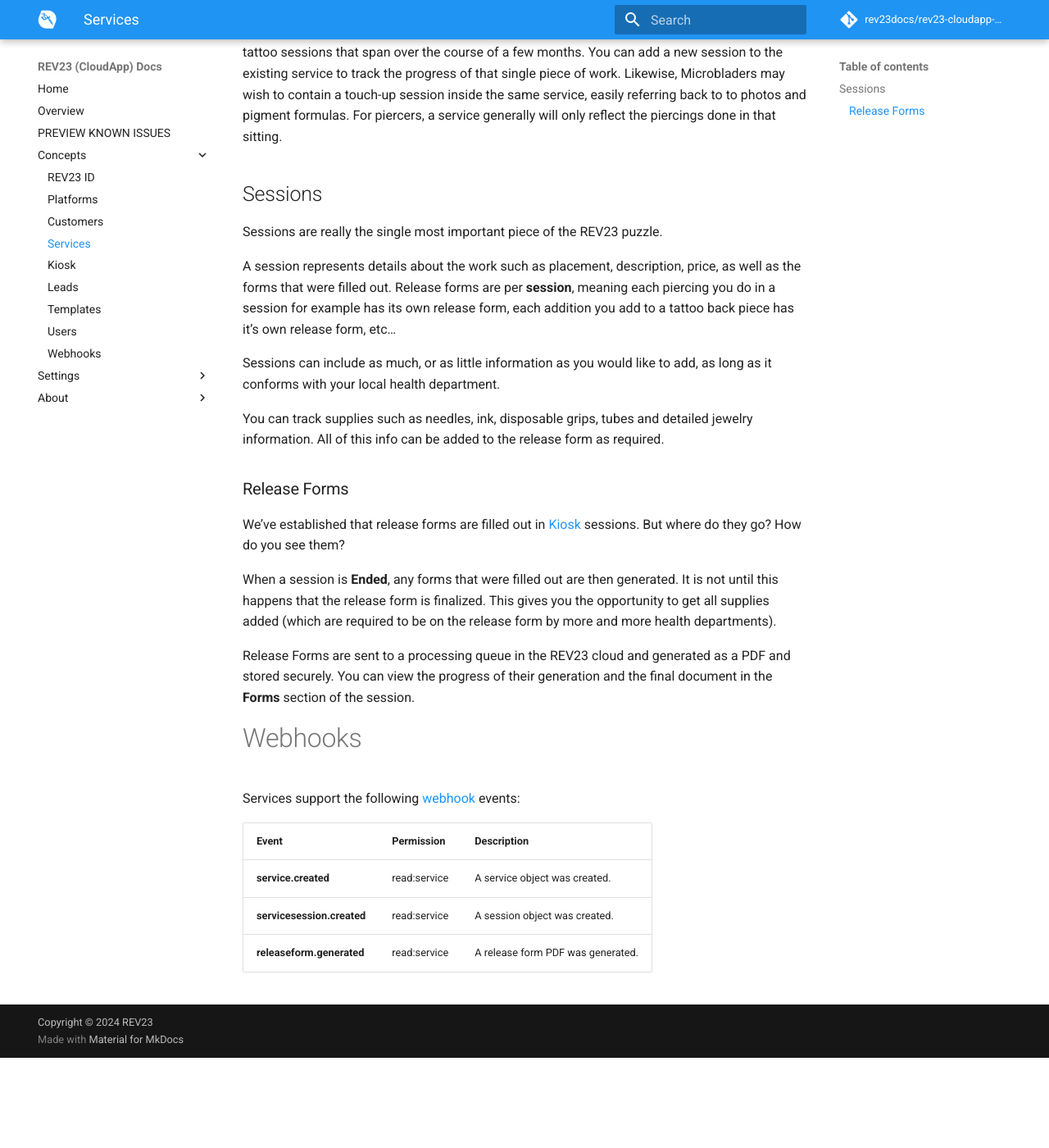
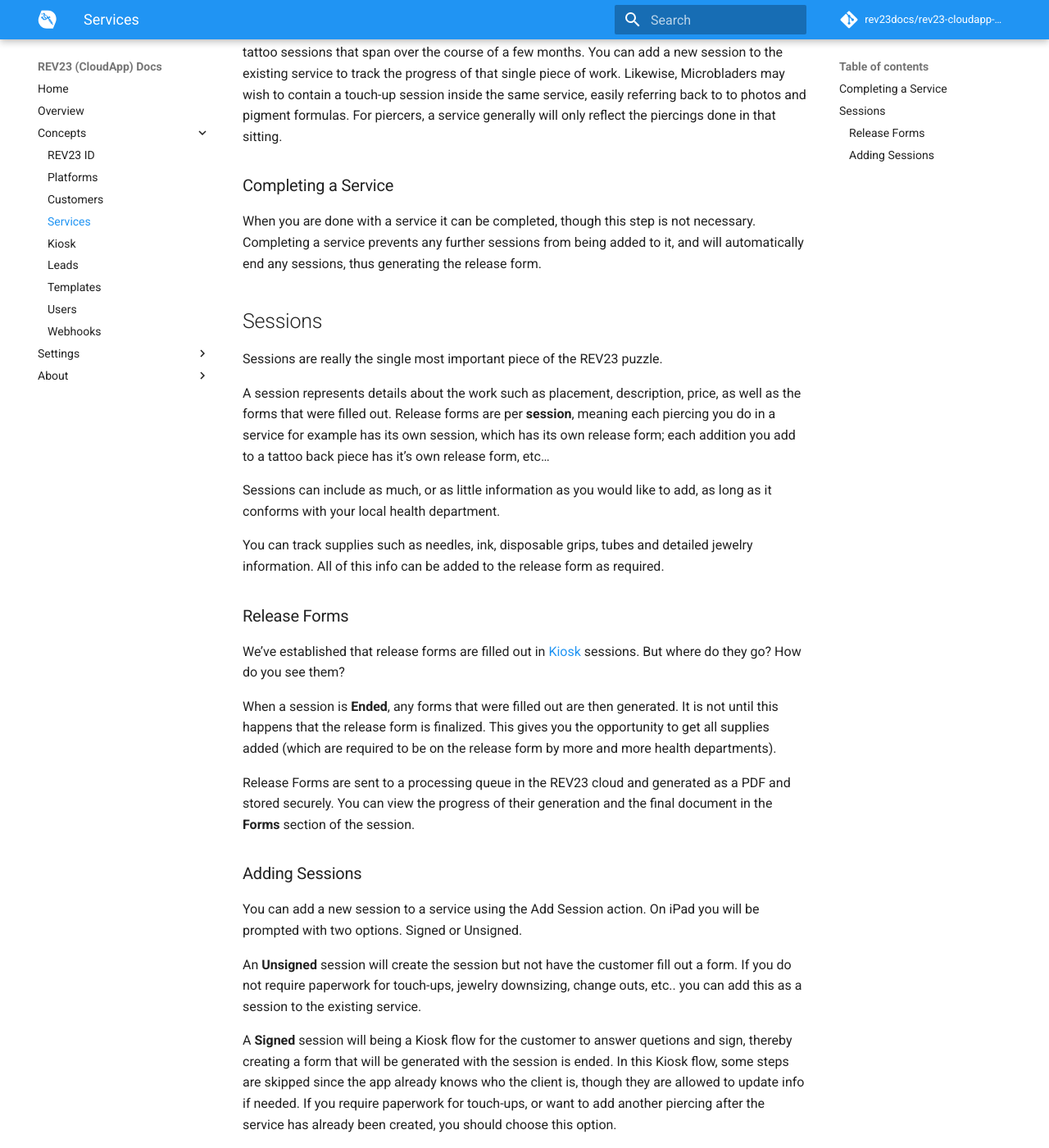
Before and after one commit to REV23Docs/rev23-cloudapp-docs, an MkDocs documentation site: the page built from docs/concepts/services.md, in a window 1280 px wide and 1400 px high, scrolled down 784 px. Shown: the whole window at 82% size. Built offline with MkDocs 1.6.1 and Material for MkDocs 9.7.7, drawn with Linux system fonts in a browser that asks for light colours; comment, search, counter and statistics services are not loaded; before the commit the page ends 2074 px from its top, so only the background shows below that.

Commit message:
updates for release

```diff
--- a/docs/concepts/services.md
+++ b/docs/concepts/services.md
@@ -20,12 +20,15 @@
 
 The benefit of sessions is they allow you to track a longer running service. For example multi-day tattoo sessions that span over the course of a few months. You can add a new session to the existing service to track the progress of that single piece of work. Likewise, Microbladers may wish to contain a touch-up session inside the same service, easily referring back to to photos and pigment formulas. For piercers, a service generally will only reflect the piercings done in that sitting.
 
+### Completing a Service
+When you are done with a service it can be completed, though this step is not necessary. Completing a service prevents any further sessions from being added to it, and will automatically end any sessions, thus generating the release form.
+
 <a href="#sessions"></a>
 ## Sessions
 
 Sessions are really the single most important piece of the REV23 puzzle.
 
-A session represents details about the work such as placement, description, price, as well as the forms that were filled out. Release forms are per **session**, meaning each piercing you do in a session for example has its own release form, each addition you add to a tattoo back piece has it's own release form, etc...
+A session represents details about the work such as placement, description, price, as well as the forms that were filled out. Release forms are per **session**, meaning each piercing you do in a service for example has its own session, which has its own release form; each addition you add to a tattoo back piece has it's own release form, etc...
 
 Sessions can include as much, or as little information as you would like to add, as long as it conforms with your local health department.
 
@@ -39,6 +42,15 @@
 
 Release Forms are sent to a processing queue in the REV23 cloud and generated as a PDF and stored securely. You can view the progress of their generation and the final document in the **Forms** section of the session.
 
+### Adding Sessions
+
+You can add a new session to a service using the Add Session action. On iPad you will be prompted with two options. Signed or Unsigned.
+
+An **Unsigned** session will create the session but not have the customer fill out a form. If you do not require paperwork for touch-ups, jewelry downsizing, change outs, etc.. you can add this as a session to the existing service.
+
+A **Signed** session will being a Kiosk flow for the customer to answer quetions and sign, thereby creating a form that will be generated with the session is ended. In this Kiosk flow, some steps are skipped since the app already knows who the client is, though they are allowed to update info if needed. If you require paperwork for touch-ups, or want to add another piercing after the service has already been created, you should choose this option.
+
+
 # Webhooks
 
 Services support the following [webhook](./webhooks.md) events:
--- a/mkdocs.yml
+++ b/mkdocs.yml
@@ -19,7 +19,6 @@
 nav:
     - Home: index.md
     - Overview: overview.md
-    - PREVIEW KNOWN ISSUES: preview-known-issues.md
     - Concepts:
       - 'REV23 ID': concepts/rev23-id.md
       - 'Platforms': concepts/platforms.md
```
Also changed, not shown: docs/ipad/cache.md (+3 -3 lines), docs/preview-known-issues.md (deleted, +0 -25 lines).
